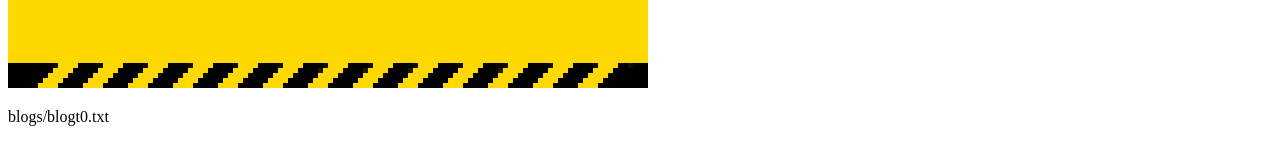
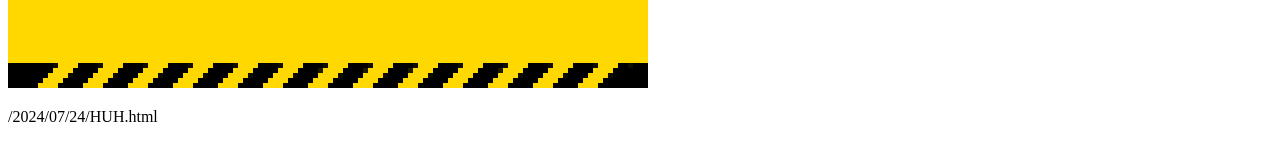
Before and after one commit to k947l406/klWebTest.github.io, a Jekyll site: the page built from blogs.md, in a window 1280 px wide. Shown: the part 622-787 px from the top of the page. Built offline with Jekyll 4.4.1, drawn with Linux system fonts in a browser that asks for light colours; part of the change alters nothing that is shown.

Commit message:
Update blogs.html

```diff
--- a/_layouts/blogs.html
+++ b/_layouts/blogs.html
@@ -17,4 +17,4 @@ layout: default
 
 {{ content }}
 
-{{ "blogs/blogt0.txt" }}
+{% post_url 2024-07-24-HUH %}
```
